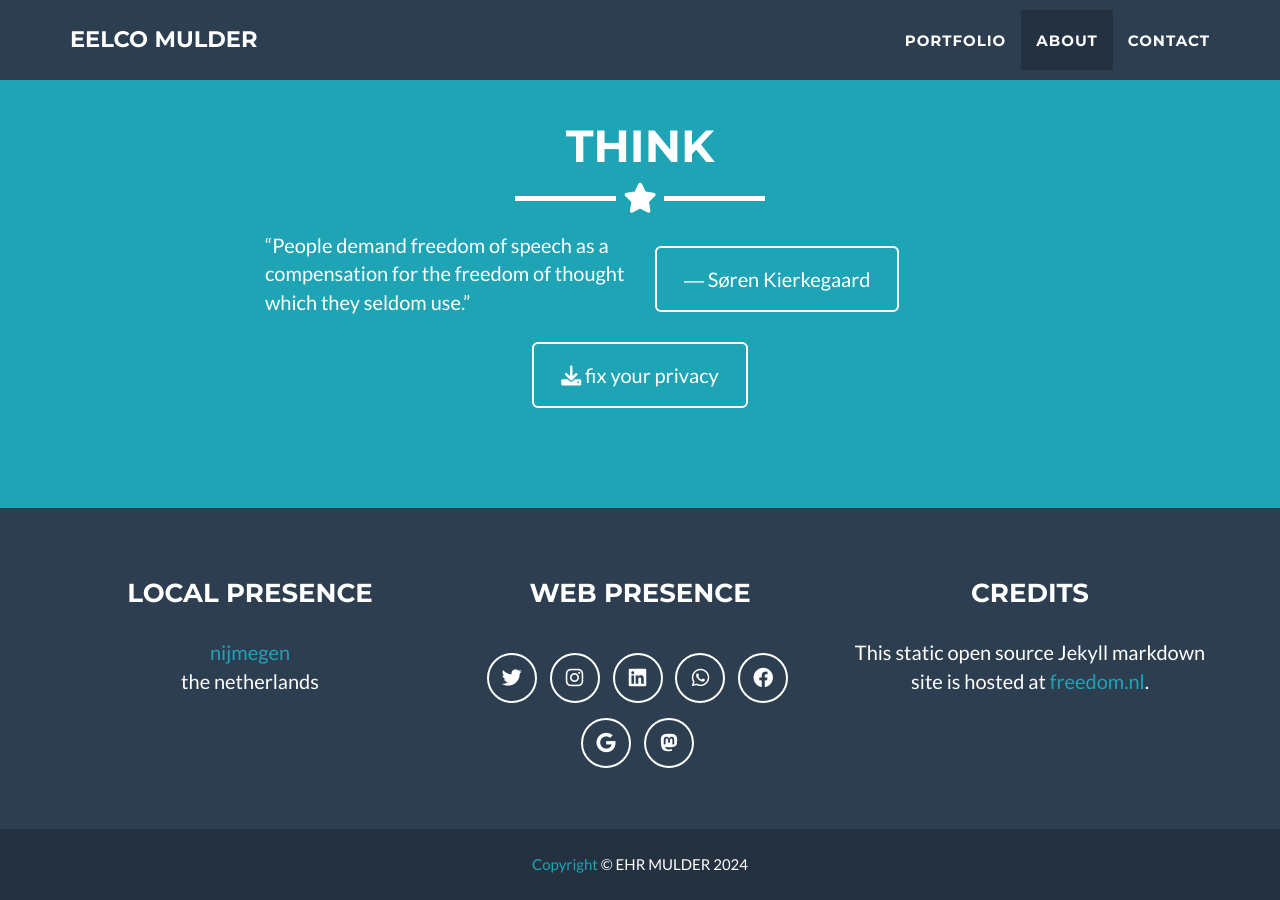
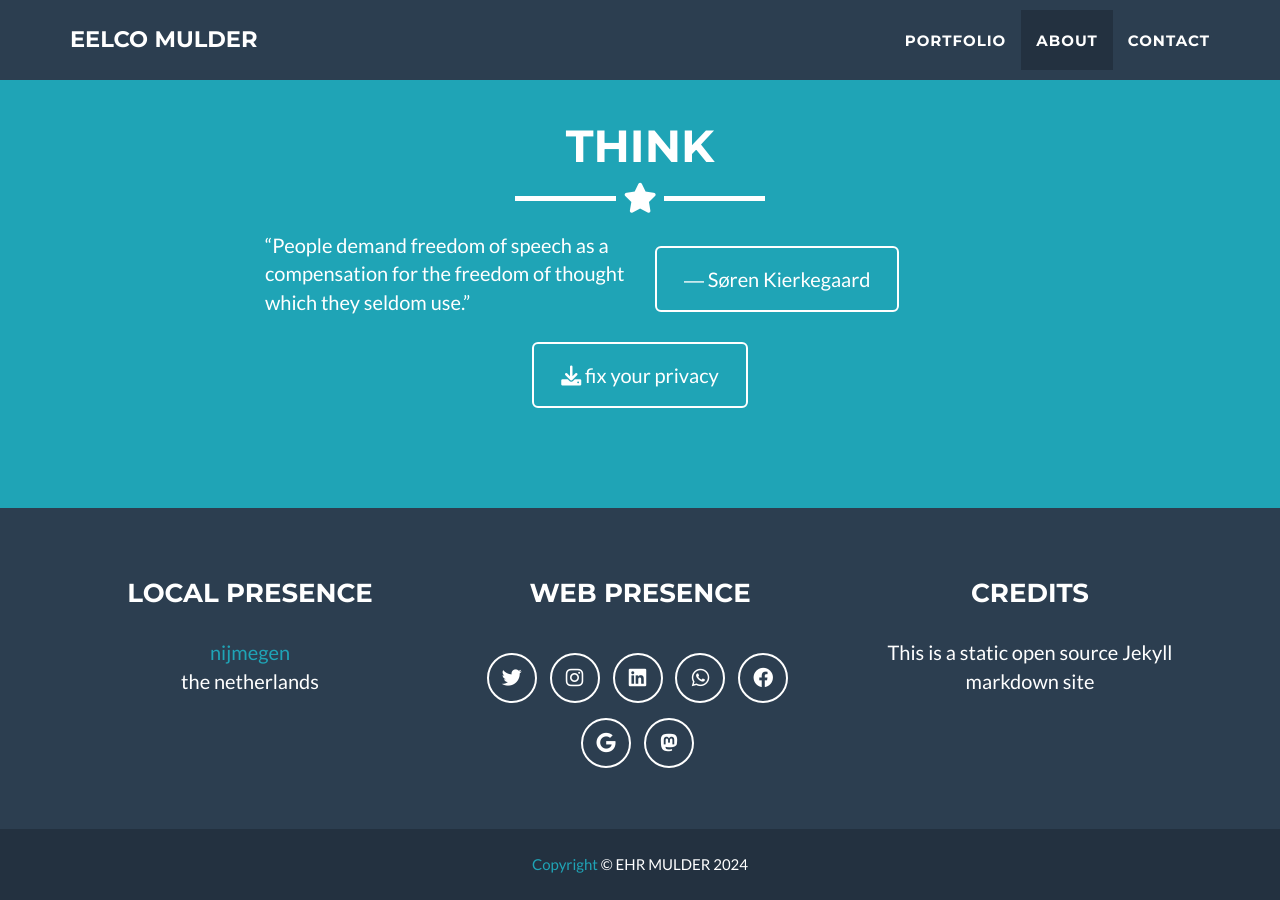
Before and after one commit to voorstad/voorstad.github.io, a Jekyll site: the page built from _posts/2014-07-16-project-3.markdown, in a window 1280 px wide and 900 px high, scrolled down 1554 px. Built offline with Jekyll 4.4.1, drawn with Linux system fonts in a browser that asks for light colours.

Commit message:
Update _config.yml
changed credits

```diff
--- a/_config.yml
+++ b/_config.yml
@@ -60,7 +60,7 @@ address:
   - line: the netherlands
 
 # Credits content
-credits: 'This static open source Jekyll markdown site is hosted at <a href="http://freedom.nl" target="_blank"> freedom.nl</a>.'
+credits: 'This is a static open source Jekyll markdown site'
 
 # Build settings
 markdown: kramdown
```
